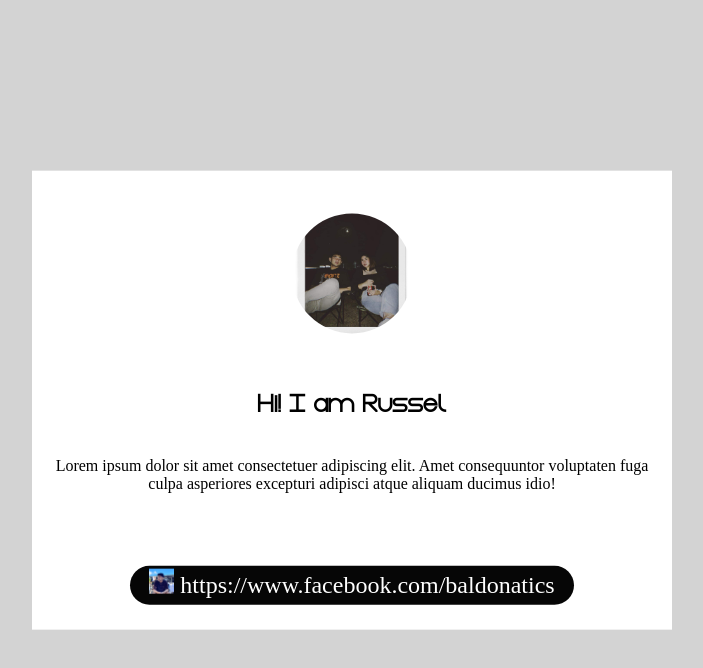
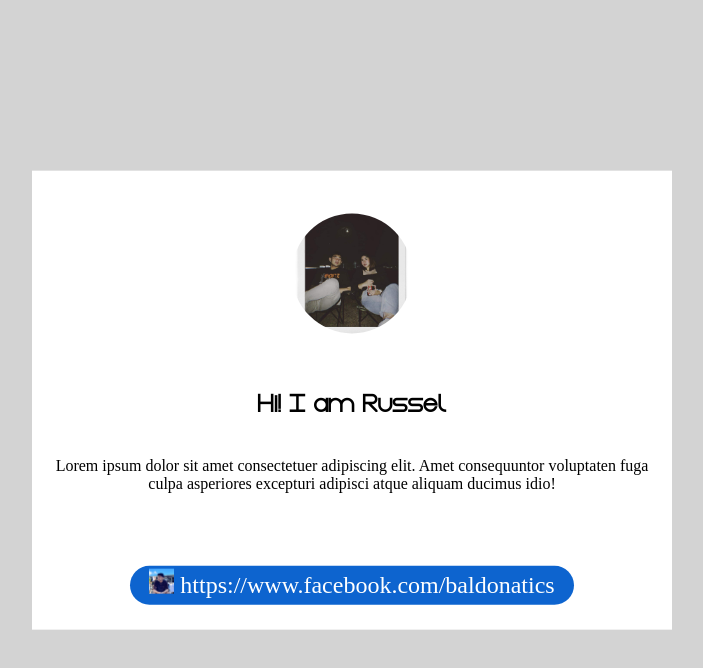
Before and after one commit to JRusselMiranda/activity, a plain HTML site: page index.html in a window 1280 px wide. In both pictures the pointer is over the link "https://www.facebook.com/baldonatics". Shown: the whole page, without its empty margins (288-991 px from the left). Drawn offline with Linux system fonts and the light colour scheme; files whose address does not match are found by name.

Commit message:
succesfilly

```diff
--- a/style.css
+++ b/style.css
@@ -49,7 +49,7 @@ body{
 
 a:hover{
     color:white;
-    background-color: #060606;
+    background-color: #0d64cf;
     padding: 1%;
     padding-left: 3%;
     padding-right: 3%;
```
Also changed, not shown: font/Gasalt-Black.ttf (added), font/Gasalt-Regular.ttf (renamed from Gasalt-Regular.ttf), font/Gasalt-Thin.ttf (added), image/img.png (renamed from img.png), image/name.jpg (renamed from name.jpg).
